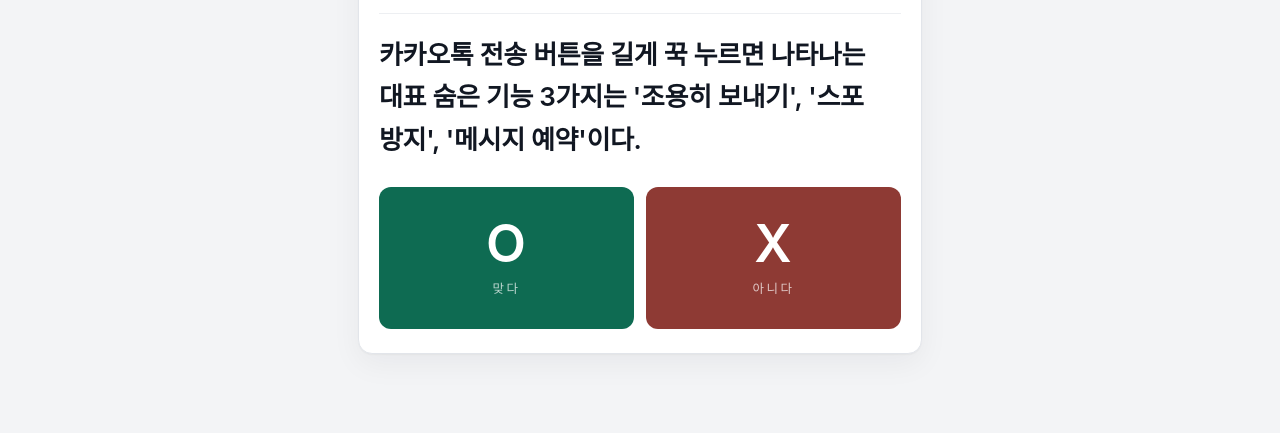
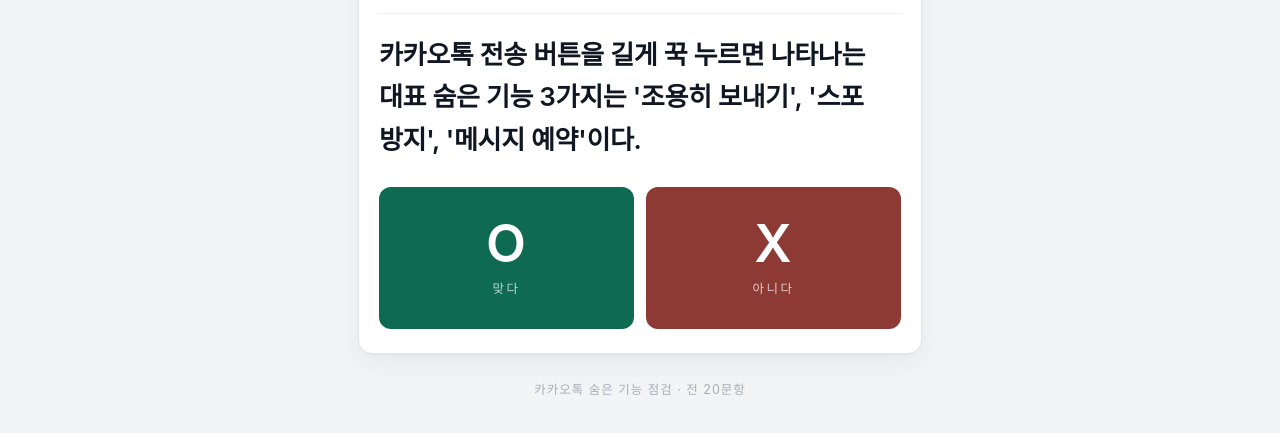
Before and after one commit to yigoo29-gif/kakaotalk-ox-quiz, a plain HTML site: page index.html in a window 1280 px wide. Shown: the part 155-588 px from the top of the page. Drawn offline with Linux system fonts and the light colour scheme.

Commit message:
퀴즈 화면 하단 캡션 추가

```diff
--- a/index.html
+++ b/index.html
@@ -155,6 +155,7 @@
   .again:hover{background:#F7F8FA}
   .again:focus-visible{outline:3px solid var(--navy);outline-offset:3px}
   .foot{text-align:center;font-size:13px;letter-spacing:.06em;color:var(--ink-3);margin:22px 0 0;line-height:1.6}
+  .quiz-foot{text-align:center;font-size:12.5px;letter-spacing:.08em;color:#A6ADB9;margin:26px 0 0}
   .sr{position:absolute;width:1px;height:1px;overflow:hidden;clip:rect(0 0 0 0);white-space:nowrap}
   @media (prefers-reduced-motion:reduce){
     *{animation:none!important;transition:none!important}
@@ -206,6 +207,7 @@
       <p class="fb-why" id="fbWhy"></p>
       <button class="next" id="nextBtn" type="button">다음 문제</button>
     </section>
+    <p class="quiz-foot">카카오톡 숨은 기능 점검 · 전 20문항</p>
   </main>
 
   <section class="result" id="result" hidden aria-live="polite">
```
